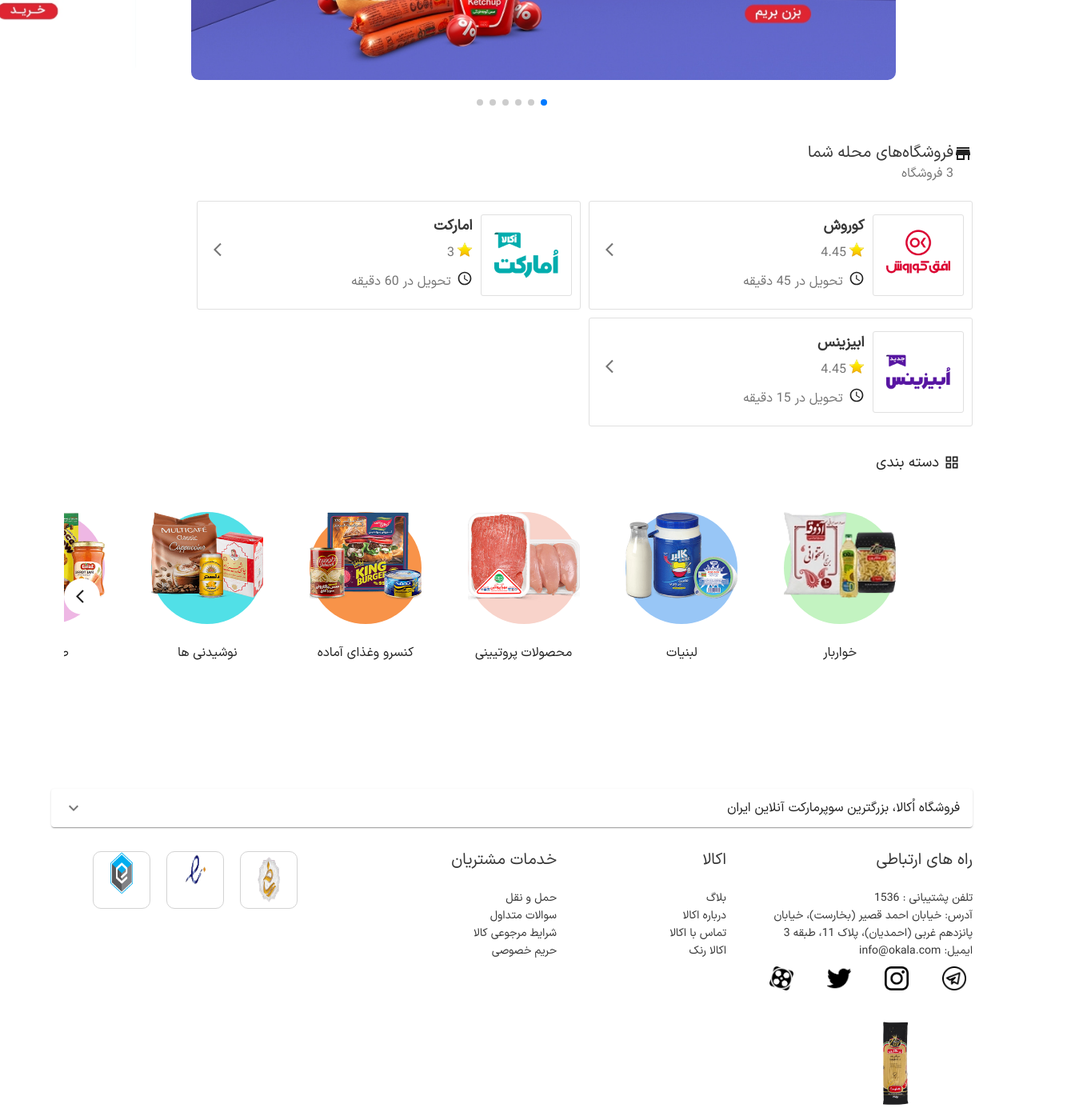
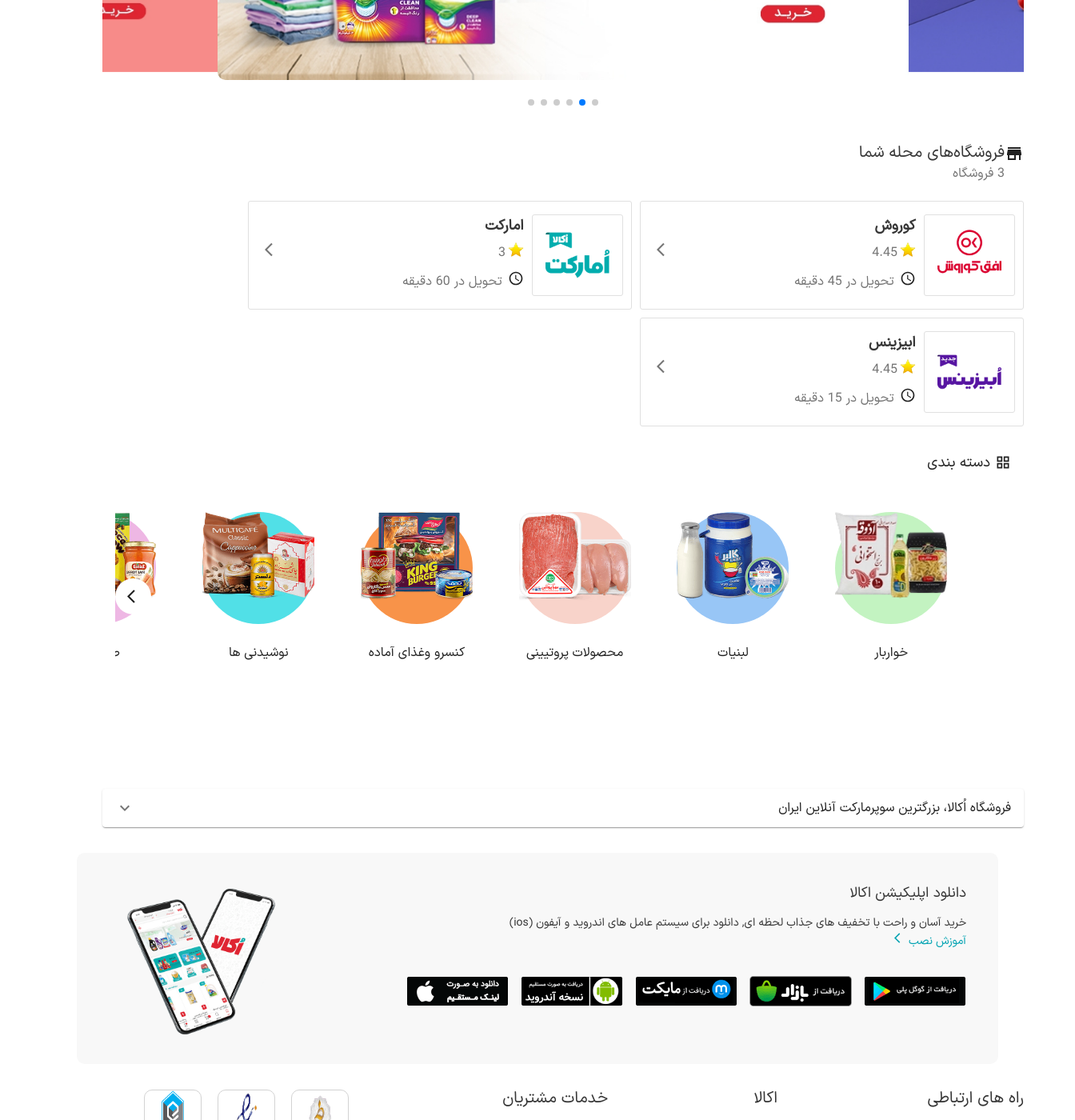
Before and after one commit to mahsaamini23/okala, a Next.js app: page / in a window 1280 px wide. Shown: the part 260-1660 px from the top of the page at 80% size, 1344 px wide, since content can reach past the window. Built offline with nearby package versions, Linux system fonts and the light colour scheme.

Commit message:
commit two components

```diff
--- a/pages/index.tsx
+++ b/pages/index.tsx
@@ -2,12 +2,13 @@ import Grid from '@mui/material/Grid';
 
 import CategorySlider from '../component/main/CategorySlide/CategorySlider';
 import AdsSlider from '../component/main/AdsSlider/AdsSlider';
-import Footer from '../component/main/Footer/Footer'
-import SearchBar from '../component/main/SearchBar/SearchBar'
+import Footer from '../component/main/Footer/Footer';
+import SearchBar from '../component/main/SearchBar/SearchBar';
 import StoreCards from '../component/main/StoreCards-B/StoreCards';
 import Container from '@mui/material/Container';
 import SimpleAccordion from '../component/main/describtion/des';
 import ProductCard from '../component/common/ProductCard/ProductCard';
+import DownloadApp from '../component/main/DownloadApp/DownloadApp';
 
 export default function Home() {
 
@@ -16,13 +17,14 @@ export default function Home() {
       <Container maxWidth="lg">
           <SearchBar/>
       </Container>
-      <AdsSlider/>
       <Container maxWidth="lg">
-      <StoreCards/>
-      <CategorySlider/>
-      <SimpleAccordion />
-      <Footer/>
-      <ProductCard/>
+        <AdsSlider/>
+        <StoreCards/>
+        <CategorySlider/>
+        <SimpleAccordion />
+        <DownloadApp/>
+        <Footer/>
+      {/* <ProductCard/> */}
       </Container>
     </Grid>
   )
```
